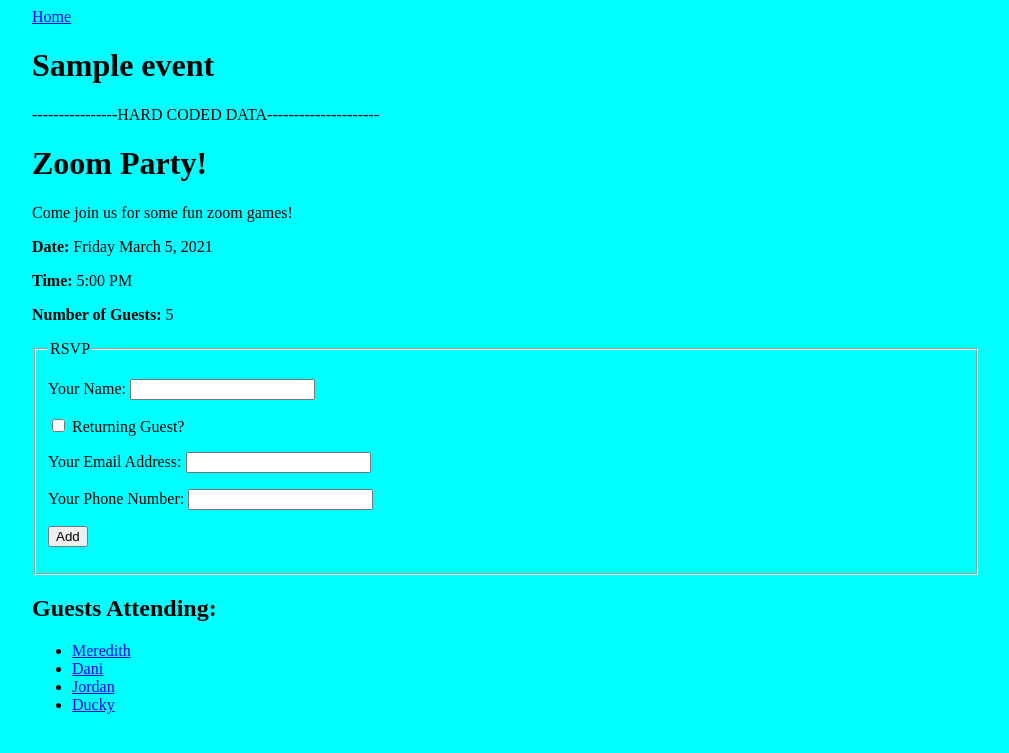
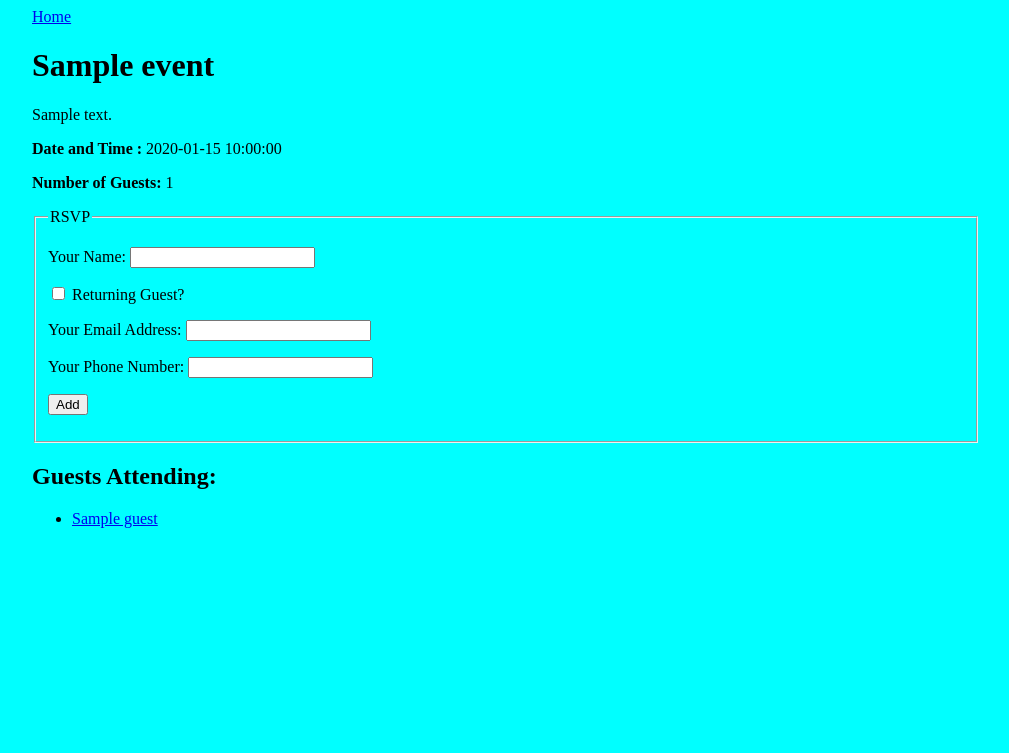
Before and after one commit to EvilGenius13/ACS-1220-Events, a Flask app: page /event/1 in a window 1280 px wide. Shown: the top 753 px of the page, without its empty margins (134-1143 px from the left). Run offline with Flask 2, Linux system fonts and the light colour scheme; tables that the repository leaves empty hold one stand-in row (values such as "Sample post").

Commit message:
added event details

```diff
--- a/BEW-1.2-Events-Homework-main/events_app/routes.py
+++ b/BEW-1.2-Events-Homework-main/events_app/routes.py
@@ -20,7 +20,9 @@ def index():
     # TODO: Get all events and send to the template
 
     events = Event.query.all()
-    print(events)
+    # print(events)
+    # guests = Guest.query.all()
+    # print(guests)
 
     return render_template('index.html', events = events)
 
@@ -62,7 +64,7 @@ def event_detail(event_id):
     # TODO: Get the event with the given id and send to the template
 
     event = Event.query.get(event_id)
-    print(event)
+    # print(event)
 
     return render_template('event_detail.html', event = event)
 
@@ -71,6 +73,7 @@ def event_detail(event_id):
 def rsvp(event_id):
     """RSVP to an event."""
     # TODO: Get the event with the given id from the database
+    event = Event.query.get(event_id)
     is_returning_guest = request.form.get('returning')
     guest_name = request.form.get('guest_name')
 
@@ -79,18 +82,30 @@ def rsvp(event_id):
         # database, render the event_detail.html template, and pass in an error
         # message as `error`.
 
+        guest = Guest.query.filter_by(name=guest_name).first()
+
+        if guest is None:
+            flash("Error. Guest not found.")
+
         # TODO: If the guest does exist, add the event to their
         # events_attending, then commit to the database.
-        pass
+        else:
+            guest.events_attending.append(event)
+            db.session.commit()
+            flash("You RSVP'd!")
     else:
         guest_email = request.form.get('email')
         guest_phone = request.form.get('phone')
 
         # TODO: Create a new guest with the given name, email, and phone, and
         # add the event to their events_attending, then commit to the database.
-        pass
 
-    flash('You have successfully RSVP\'d! See you there!')
+        guest = Guest(name=guest_name, email=guest_email, phone=guest_phone)
+        guest.events_attending.append(event)
+        db.session.add(guest)
+        db.session.commit()
+
+        flash('You have successfully RSVP\'d! See you there!')
     return redirect(url_for('main.event_detail', event_id=event_id))
 
 
@@ -98,4 +113,6 @@ def rsvp(event_id):
 def guest_detail(guest_id):
     # TODO: Get the guest with the given id and send to the template
 
-    return render_template('guest_detail.html')
+    guest= Guest.query.get(guest_id)
+
+    return render_template('guest_detail.html', guest=guest)
--- a/BEW-1.2-Events-Homework-main/events_app/templates/event_detail.html
+++ b/BEW-1.2-Events-Homework-main/events_app/templates/event_detail.html
@@ -10,18 +10,11 @@
 -->
 <h1>{{ event.title }}</h1>
 
+<p>{{ event.description }}</p>
 
+<p><strong>Date and Time :</strong> {{ event.date_and_time }}</p>
 
-<p>----------------HARD CODED DATA---------------------</p>
-
-<h1>Zoom Party!</h1>
-
-<p>Come join us for some fun zoom games!</p>
-
-<p><strong>Date:</strong> Friday March 5, 2021</p>
-<p><strong>Time:</strong> 5:00 PM</p>
-
-<p><strong>Number of Guests:</strong> 5</p>
+<p><strong>Number of Guests:</strong> {{ event.guests|length }}</p>
 
 <form method="POST">
     <fieldset>
@@ -65,11 +58,9 @@
 
 <h2>Guests Attending:</h2>
 <ul>
-
-    <li><a href="/guest/1">Meredith</a></li>
-    <li><a href="/guest/2">Dani</a></li>
-    <li><a href="/guest/3">Jordan</a></li>
-    <li><a href="/guest/4">Ducky</a></li>
+    {% for guest in event.guests %}
+        <li><a href="/guest/{{ guest.id }}">{{ guest.name }}</a></li>
+    {% endfor %}
 </ul>
 
 {% endblock %}
```
Also changed, not shown: BEW-1.2-Events-Homework-main/events_app/templates/index.html (+1 -21 lines), BEW-1.2-Events-Homework-main/events_app/database.db.
